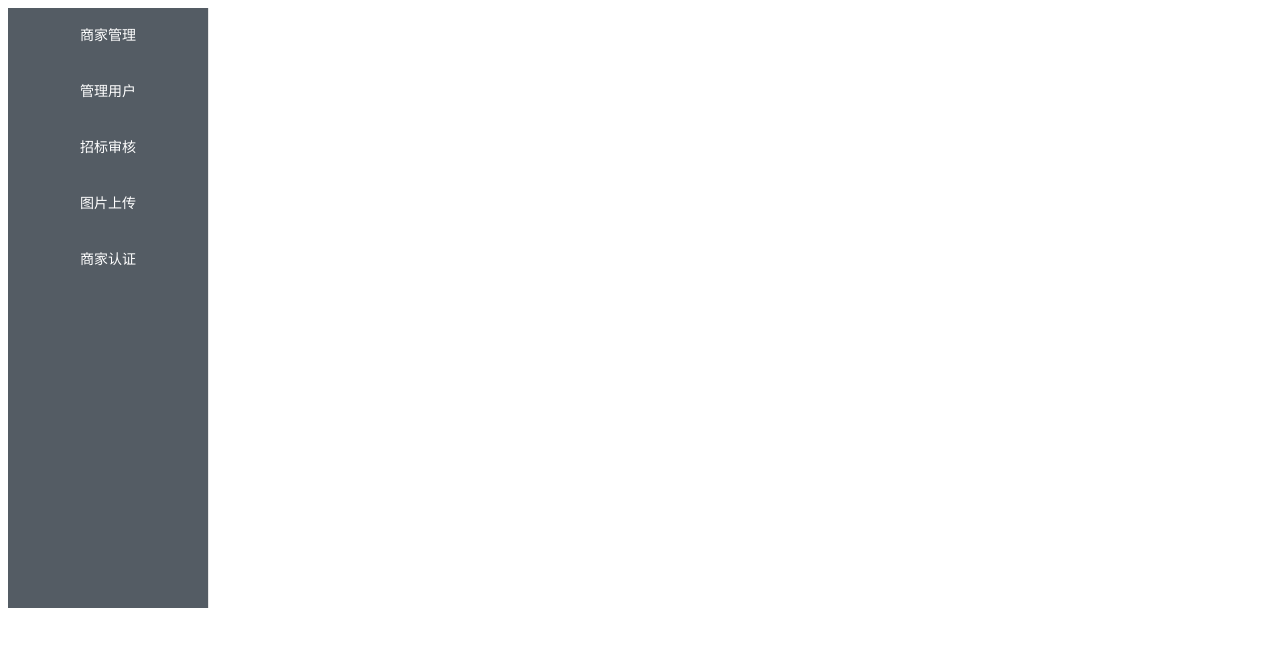
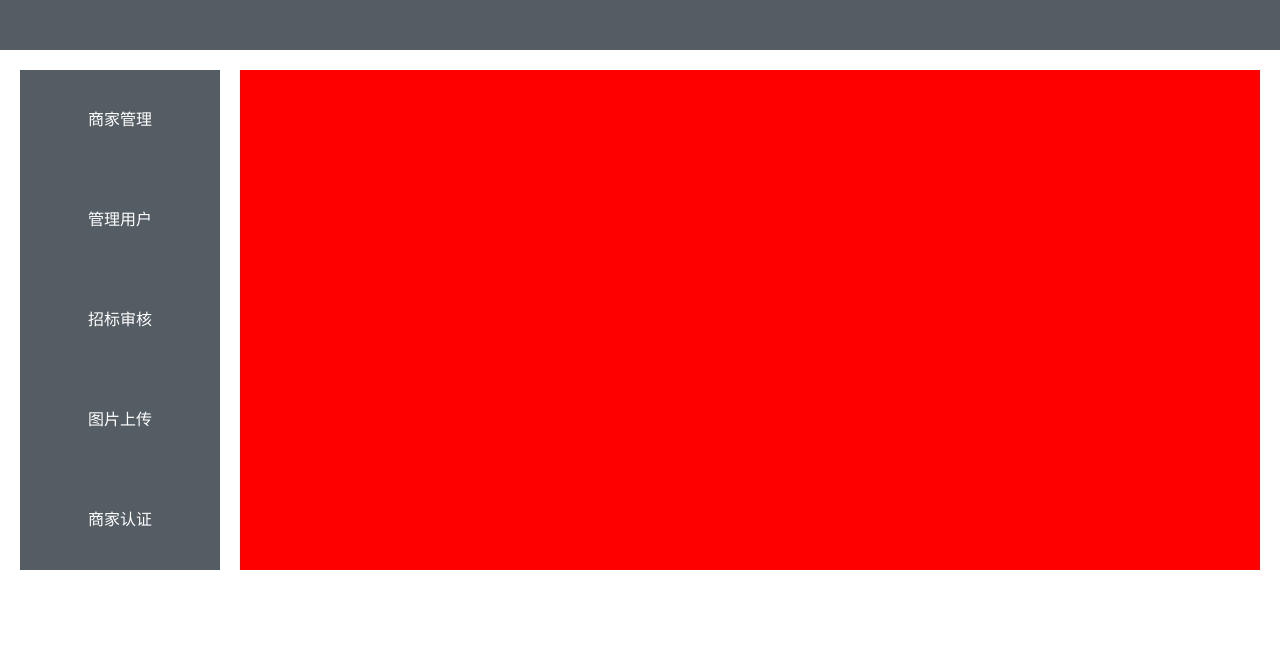
Before and after one commit to beautiful-people/houtai, a Vue app: page /home/peakfire in a window 1280 px wide. Shown: the top 646 px of the page. Built offline with nearby package versions, Linux system fonts and the light colour scheme.

Commit message:
主页面CSS实现

```diff
--- a/src/App.vue
+++ b/src/App.vue
@@ -1,66 +1,72 @@
 <template>
   <div class="about">
-    <div class="left">
-      <el-row>
-        <el-col :span="14">
-          <el-menu
-            default-active="allusers"
-            class="el-menu-vertical-demo"
-            @open="handleOpen"
-            @close="handleClose"
-            background-color="#545c64"
-            text-color="#fff"
-            active-text-color="#ffd04b"
-            unique-opened
-            router
-          >
-            <el-menu-item index="BusinessManagement">商家管理</el-menu-item>
-            <el-menu-item index="manageusergroup">管理用户</el-menu-item>
-            <el-menu-item index="TheTenderReview">招标审核</el-menu-item>
-            <el-menu-item index="imageUpload">图片上传</el-menu-item>
-            <el-menu-item index="peakfire">商家认证</el-menu-item>
-          </el-menu>
-        </el-col>
-      </el-row>
+    <div class="nav"></div>
+    <div class="content">
+      <div class="left-nav">
+        <router-link to="/BusinessManagement">商家管理</router-link>
+        <router-link to="/manageusergroup">管理用户</router-link>
+        <router-link to="/TheTenderReview">招标审核</router-link>
+        <router-link to="/imageUpload">图片上传</router-link>
+        <router-link to="/peakfire">商家认证</router-link>
       </div>
-    <div class="right">
+      <div class="right-display">
         <router-view />
+      </div>
     </div>
   </div>
 </template>
 
 <script>
 export default {
-  methods: {
-    handleOpen(key, keyPath) {
-      console.log(key, keyPath);
-    },
-    handleClose(key, keyPath) {
-      console.log(key, keyPath);
-    }
-  }
+
 };
 </script>
 
 <style lang="less" scoped>
 .about {
-  overflow: hidden;
+  width: 100%;
+  .nav {
+    width: 100%;
+    height: 50px;
+    background: rgb(84, 92, 100);
   }
-.left {
+  .content {
+    width: 100%;
+    height: 500px;
+    margin-top: 20px;
+    // padding-left: 20px;
+    // padding-right: 20px;
+    .left-nav {
+      height: 100%;
       width: 200px;
+      float: left;
+      background: rgb(84, 92, 100);
+      margin-left: 20px;
+    }
+    .right-display {
       height: 100%;
-  float: left;
+      margin-left: 240px;
+      margin-right: 20px;
+      background: red;
     }
-.right {
-  float: left;
-  padding: 20px 40px;
   }
-.el-menu-vertical-demo:not(.el-menu--collapse) {
+}
+a {
+  display: inline-block;
   width: 200px;
-  height: 600px;
-  min-height: 400px;
+  height: 100px;
+  line-height: 100px;
+  text-align: center;
+  text-decoration: none;
+  color: white;
+
+
+  &:hover {
+    background: #303133;
   }
-.el-row {
-    text-align: center;
+}
+.router-link-exact-active,
+.router-link-active {
+  color: #ffd04b;
 }
 </style>
--- /dev/null
+++ b/src/assets/style/base.less
@@ -0,0 +1,10 @@
+* {
+    margin: 0;
+    padding: 0;
+}
+ul,li {
+    list-style: none;
+}
+a {
+    text-decoration: none;
+}
--- a/src/components/BusinessManagement.vue
+++ b/src/components/BusinessManagement.vue
@@ -1,5 +1,7 @@
 <template>
-    <div class="BusinessManagement"></div>
+    <div class="BusinessManagement">
+        商家管理
+    </div>
 </template>
 
 <script>
--- a/src/components/TheTenderReview.vue
+++ b/src/components/TheTenderReview.vue
@@ -1,5 +1,7 @@
 <template>
-    <div class="TheTenderReview"></div>
+    <div class="TheTenderReview">
+        招标审核
+    </div>
 </template>
 
 <script>
--- a/src/components/imageUpload.vue
+++ b/src/components/imageUpload.vue
@@ -1,5 +1,7 @@
 <template>
-    <div class="imageUpload"></div>
+    <div class="imageUpload">
+        图片上传
+    </div>
 </template>
 
 <script>
--- a/src/components/manageusergroup.vue
+++ b/src/components/manageusergroup.vue
@@ -1,5 +1,7 @@
 <template>
-    <div class="manageusergroup"></div>
+    <div class="manageusergroup">
+        管理用户
+    </div>
 </template>
 
 <script>
--- a/src/components/peakfire.vue
+++ b/src/components/peakfire.vue
@@ -1,5 +1,7 @@
 <template>
-    <div class="peakfire"></div>
+    <div class="peakfire">
+        商家认证
+    </div>
 </template>
 
 <script>
--- a/src/main.js
+++ b/src/main.js
@@ -5,6 +5,7 @@ import router from './router'
 import store from './store'
 import ElementUI from 'element-ui';
 import 'element-ui/lib/theme-chalk/index.css';
+import './assets/style/base.less'
 
 import {
   Pagination,
--- a/src/router/index.js
+++ b/src/router/index.js
@@ -1,23 +1,40 @@
 import Vue from 'vue'
 import VueRouter from 'vue-router'
-import Home from '../views/Home.vue'
+import App from '../components/BusinessManagement'
 
 Vue.use(VueRouter)
 
 const routes = [
   {
     path: '/',
-    name: 'home',
-    component: Home
+    name: 'app',
+    component: App
   },
   {
-    path: '/about',
-    name: 'about',
-    // route level code-splitting
-    // this generates a separate chunk (about.[hash].js) for this route
-    // which is lazy-loaded when the route is visited.
-    component: () => import(/* webpackChunkName: "about" */ '../views/About.vue')
-  }
+    path: '/BusinessManagement',
+    name: 'BusinessManagement',
+    component: () => import('../components/BusinessManagement')
+  },
+  {
+    path: '/manageusergroup',
+    name: 'manageusergroup',
+    component: () => import('../components/manageusergroup')
+  },
+  {
+    path: '/TheTenderReview',
+    name: 'TheTenderReview',
+    component: () => import('../components/TheTenderReview')
+  },
+  {
+    path: '/imageUpload',
+    name: 'imageUpload',
+    component: () => import('../components/imageUpload')
+  },
+  {
+    path: '/peakfire',
+    name: 'peakfire',
+    component: () => import('../components/peakfire')
+  },
 ]
 
 const router = new VueRouter({
```
Lines whose indentation alone changed are shown as unchanged.
